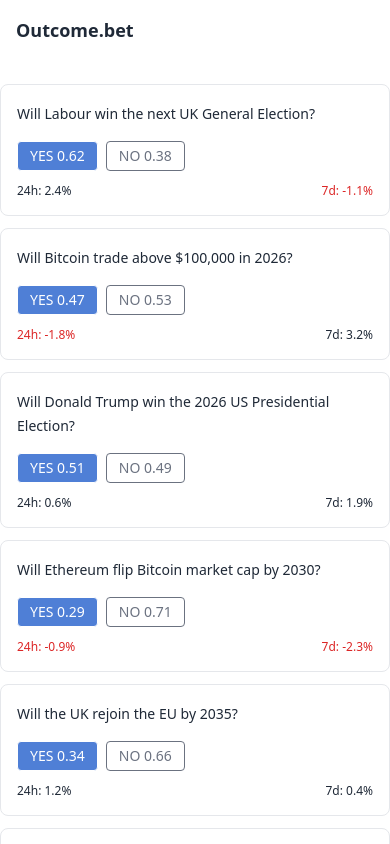
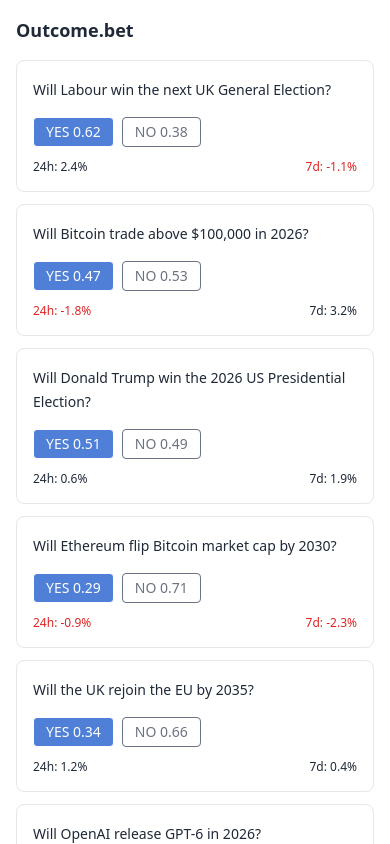
Before and after one commit to MD-Ishan-Rana-MIR/gilesmead_frontend, a Next.js app: page / in a window 390 px wide. Shown: the top 844 px of the page. Built offline with nearby package versions, Linux system fonts and the light colour scheme.

Commit message:
responsive done

```diff
--- a/app/(website)/forecast/[topic]/page.tsx
+++ b/app/(website)/forecast/[topic]/page.tsx
@@ -21,18 +21,18 @@ export default function ForecastTopicDetails() {
         redirect("/")
     }
     return (
-        <main className="mx-auto max-w-6xl">
+        <main className="">
             {/* back buttton  */}
-            <div onClick={back} className=' w-12 h-12 border border-[#E5E7EB] rounded-full flex justify-center  items-center  cursor-pointer my-5 ' >
+            <div onClick={back} className=' w-12 h-12 border border-[#E5E7EB] rounded-full flex justify-center  items-center  cursor-pointer ' >
                 <MdOutlineKeyboardBackspace size={28} />
             </div>
             {/* Header */}
-            <header className="mb-8">
+            <header className="md:mb-8 mb-4 mt-5 ">
                 <p className="mb-2 text-sm uppercase tracking-wide text-[#1F2937]">
                     Forecast
                 </p>
                 <div className="flex flex-col gap-4 md:flex-row md:items-end md:justify-between">
-                    <h1 className="text-3xl font-semibold text-[#1F2937] md:text-4xl">
+                    <h1 className="text-lg font-semibold text-[#1F2937] md:text-4xl">
                         UK General Election Forecast
                     </h1>
 
--- a/app/components/Header.tsx
+++ b/app/components/Header.tsx
@@ -2,8 +2,8 @@ import React from 'react'
 
 const Header = () => {
     return (
-        <div className=' my-4 ' >
-            <h1 className='md:text-4xl font-semibold text-[#1F2937] text-lg md:px-0 px-4  ' >Outcome.bet</h1>
+        <div className=' my-4 px-4 ' >
+            <h1 className='md:text-4xl font-semibold text-[#1F2937] text-lg ' >Outcome.bet</h1>
         </div>
     )
 }
--- a/app/layout.tsx
+++ b/app/layout.tsx
@@ -31,7 +31,7 @@ export default function RootLayout({
 
         <div className="max-w-7xl mx-auto" >
           <Header />
-          <div className="py-6" >
+          <div className="md:py-3 px-4  " >
             {children}
           </div>
         </div>
```
